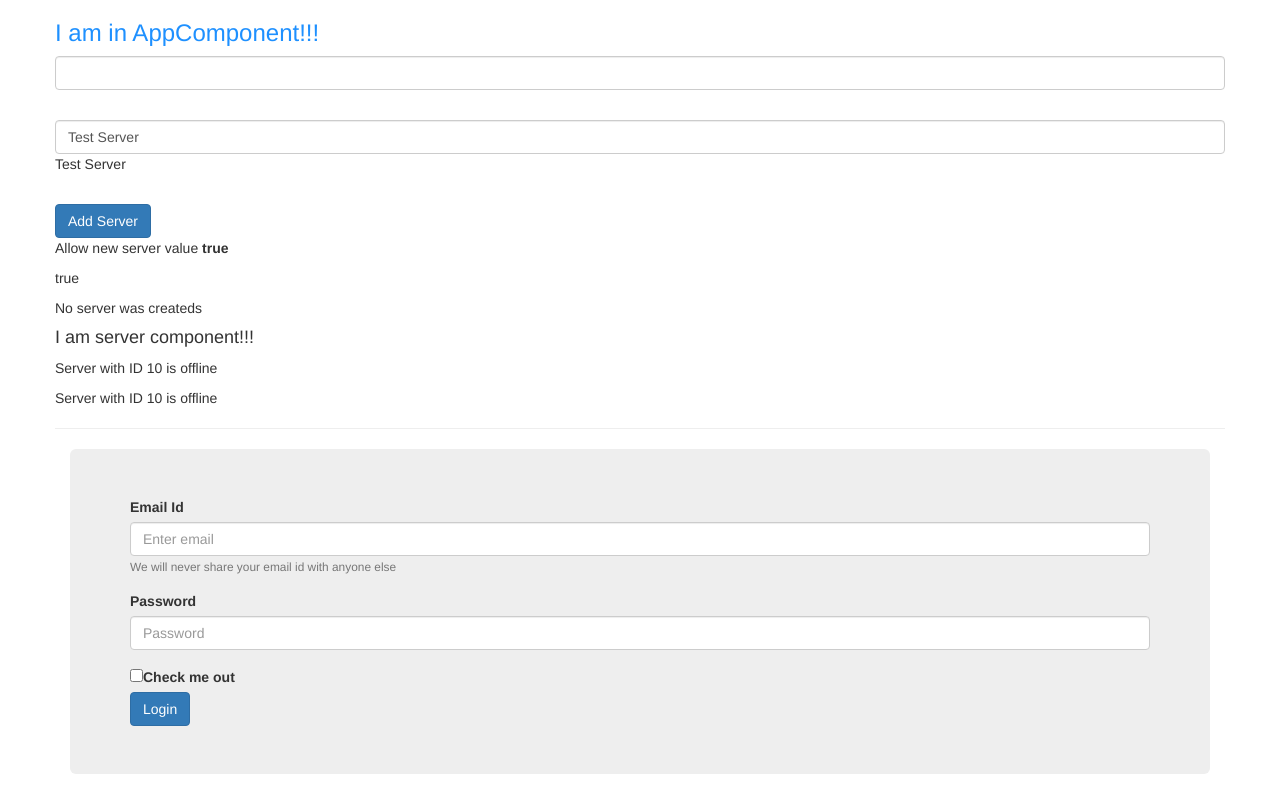
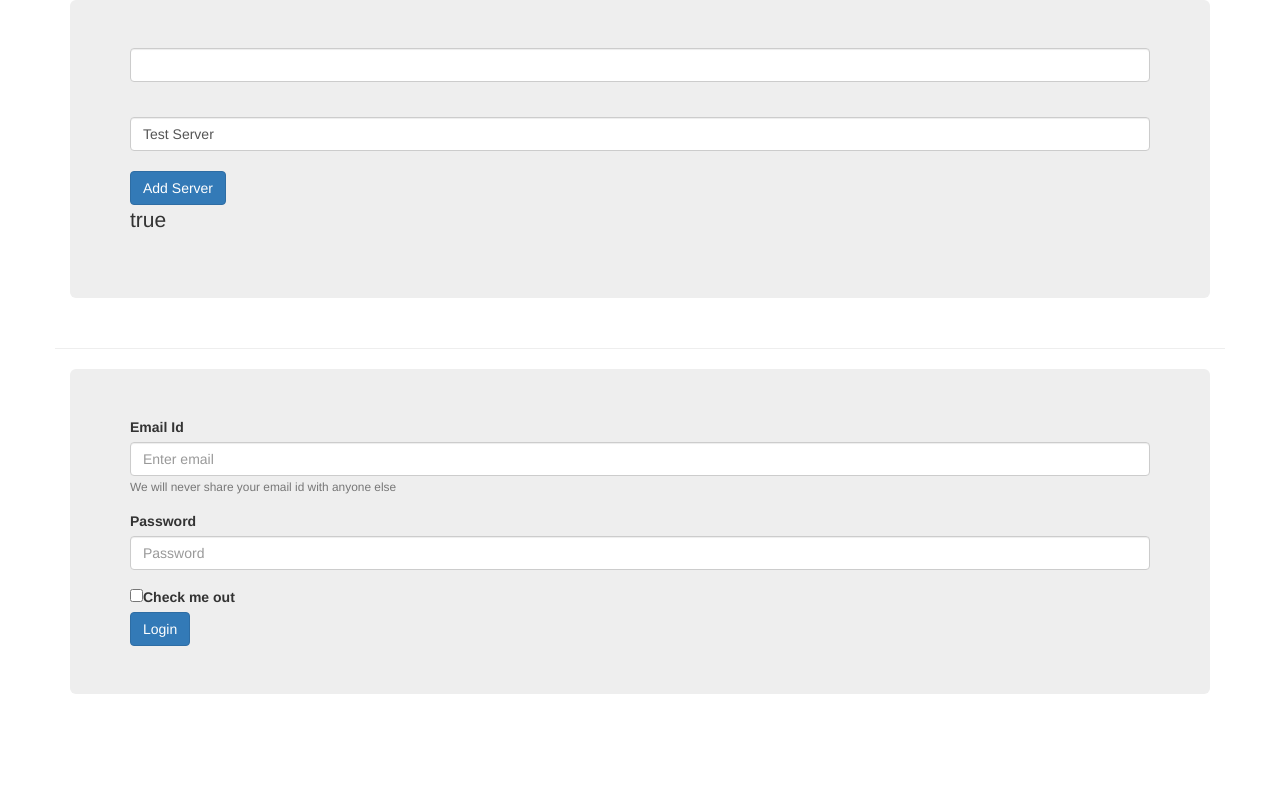
Before and after one commit to rahul-sah089/Angular7, an Angular app: page / in a window 1280 px wide. Built offline with nearby package versions, Linux system fonts and the light colour scheme.

Commit message:
ng directive examples

```diff
--- a/src/app/app.component.html
+++ b/src/app/app.component.html
@@ -1,6 +1,5 @@
 <div class="container">
-    <div class="row">
-        <h3>I am in AppComponent!!!</h3>
-        <app-servers></app-servers>
-    </div>
+        <div class="row">
+            <app-servers></app-servers>
+        </div>
 </div>
--- a/src/app/server/server.component.html
+++ b/src/app/server/server.component.html
@@ -1,3 +1,2 @@
-<h4>I am server component!!!</h4>
 <p>{{'Server'}} with ID {{serverID}} is {{serverStatus}}</p>
 <p>{{'Server'}} with ID {{serverID}} is {{getServerStatus()}}</p>
--- a/src/app/servers/servers.component.html
+++ b/src/app/servers/servers.component.html
@@ -1,14 +1,17 @@
+<div class="container">
+    <div class="jumbotron">
         <input type="text" class="form-control" (input)="onUpdateServerName($event)" />
         <p>{{serverName1}}</p>
         <br />
         <input type="text" class="form-control" [(ngModel)]="serverName2" />
-<p>{{serverName2}}</p>
         <br />
         <button class="btn btn-primary" [disabled]="!allowNewServer" (click)="onSeverCreation()">Add Server</button>
-<p>Allow new server value <b>{{allowNewServer}}</b></p>
+        <!--<p>Allow new server value <b>{{allowNewServer}}</b></p>-->
         <p [innerText]="allowNewServer"></p>
-<p>{{serverCreationStatus}}</p>
-<app-server></app-server>
+        <p>{{server1CreationStatus}}</p>
+        <p *ngIf="displayServerCreationStatus">{{server2CreationStatus}}</p>
+    </div>
+</div>
 <hr />
 <!-------Example of the data binding example------------------------------->
 <div class="container">
@@ -17,7 +20,7 @@
             <label>Email Id</label>
             <input type="email" class="form-control" aria-describedby="emailHelp" placeholder="Enter email" [(ngModel)]="userName" />
             <small id="emailHelp" class="form-text text-muted">We will never share your email id with anyone else</small>
-            <br/>
+            <br />
             <small id="emailIncorrect" [hidden]="!showUserName" class="form-text text-muted">Email is required</small>
         </div>
         <div class="form-group">
--- a/src/app/servers/servers.component.ts
+++ b/src/app/servers/servers.component.ts
@@ -12,11 +12,14 @@ import { Component, OnInit } from '@angular/core';
 })
 export class ServersComponent implements OnInit {
   allowNewServer: boolean = false;
-  serverCreationStatus: String = "No server was createds";
+  server1CreationStatus : String = "";
+  server2CreationStatus: String = "";
+  displayServer1CreationStatus = false;
   serverName1 = "";
   serverName2 = "Test Server";
   userName = "";
   password = "";
+  displayServerCreationStatus = false;
   showUserName = false;
   showPassword = false;
   constructor() {
@@ -28,7 +31,25 @@ export class ServersComponent implements OnInit {
   }
 
   onSeverCreation() {
-    this.serverCreationStatus = "Server Created and the server name is " + this.serverName2;
+    console.log("serverCreation "+this.serverName2.length);
+    //server 1 creation logic
+    if(this.serverName1.length == 0){
+      this.server1CreationStatus = "Need to create server1";
+    }
+    else{
+      //this.displayServer1CreationStatus = true;
+      this.server1CreationStatus = "Server1 created with server name "+this.serverName1;
+    }
+    //server 2 creation logic
+    if(this.serverName2.length > 0){
+      this.displayServerCreationStatus = true;
+      this.server2CreationStatus = "Server Created and the server name is " + this.serverName2;
+    }
+    else if(this.serverName2.length == 0){
+      this.displayServerCreationStatus = false;
+      this.server2CreationStatus = "Server was not created!!";
+    }
+
   }
 
   login() {
```
Also changed, not shown: src/notes.txt. Lines whose indentation alone changed are shown as unchanged.
